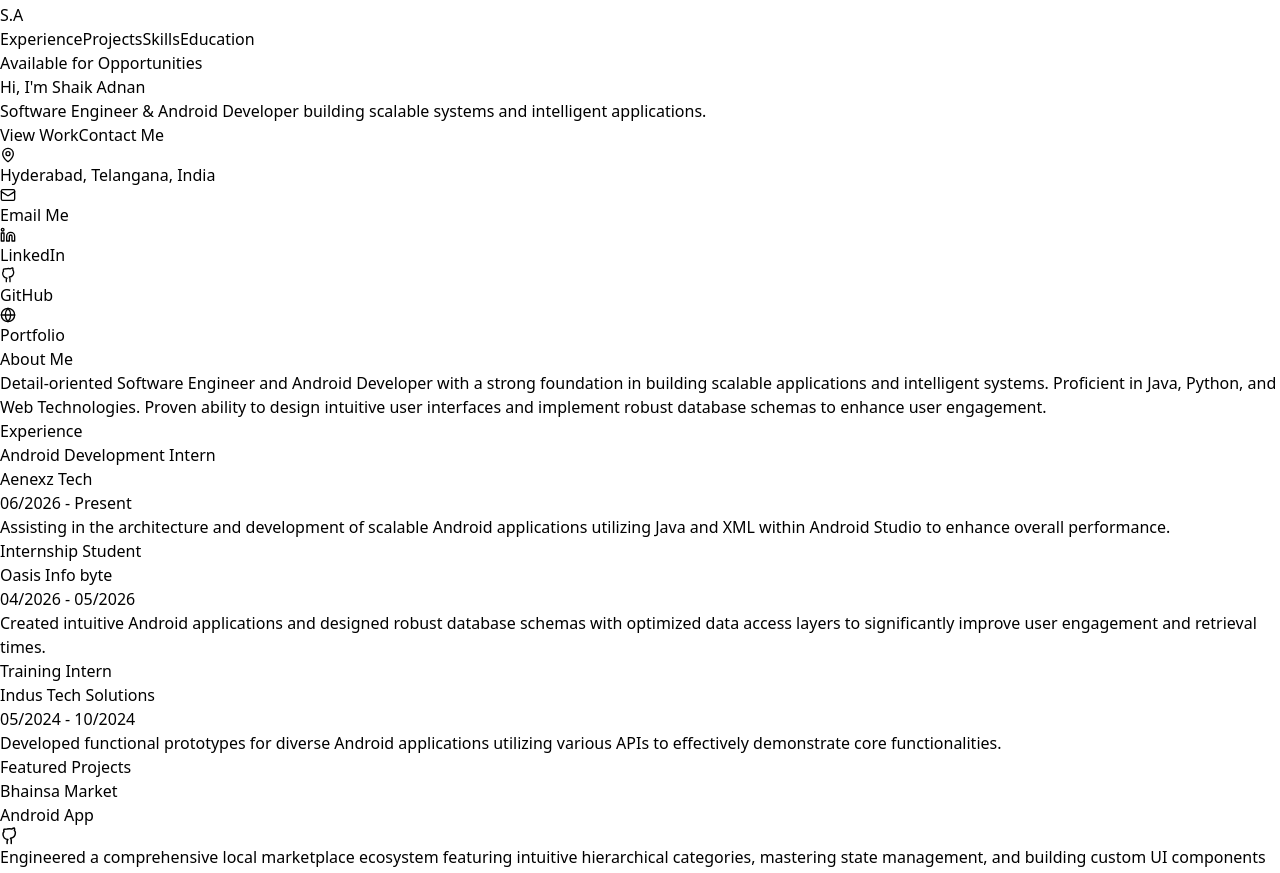
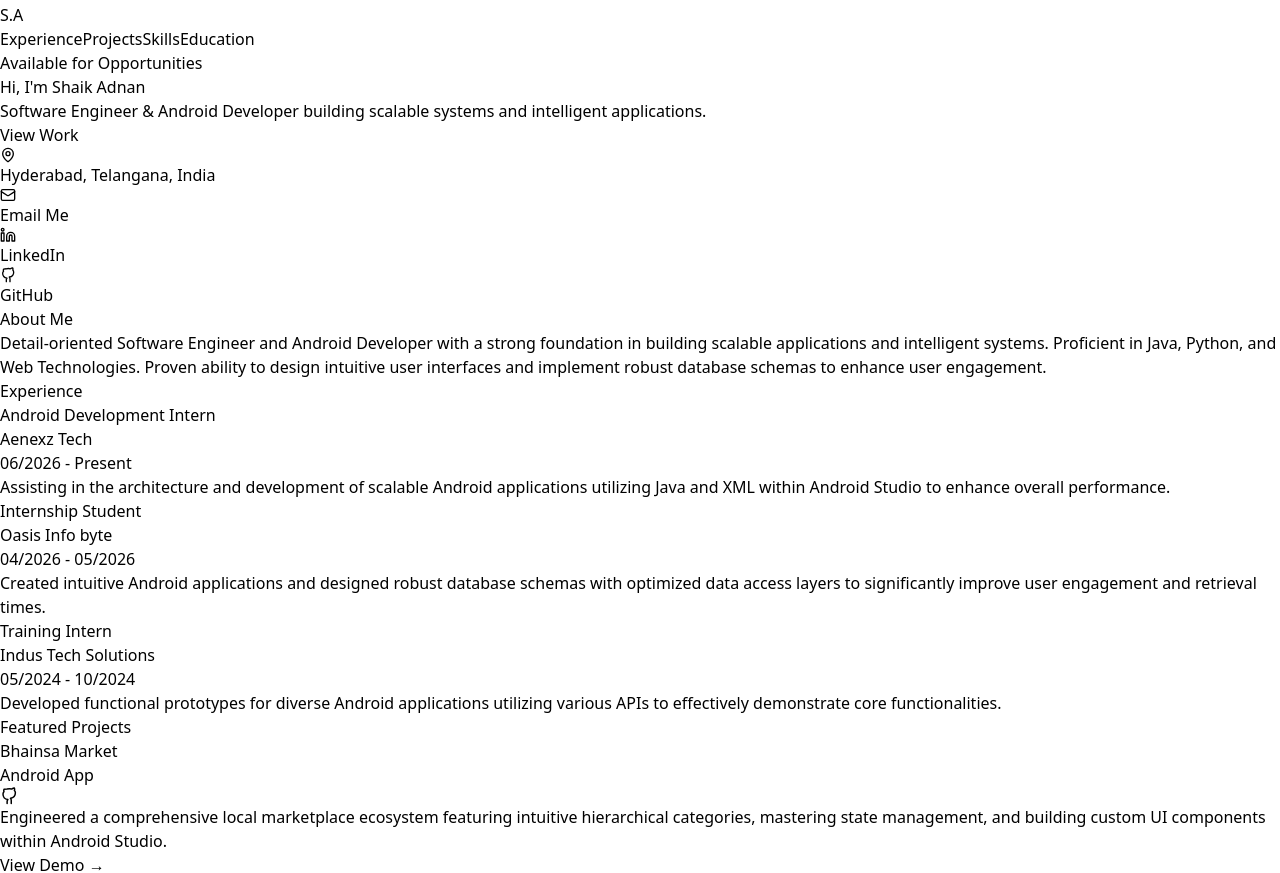
Before and after one commit to Shaikadnan5884/shaik-portfolio, a React (Vite) app: page / in a window 1280 px wide. Shown: the part 821-1694 px from the top of the page. Built offline with nearby package versions, Linux system fonts and the light colour scheme.

Commit message:
Update App.jsx

```diff
--- a/src/App.jsx
+++ b/src/App.jsx
@@ -347,11 +347,8 @@ export default function App() {
           </h2>
 
           <div className="flex flex-wrap gap-4 mb-12">
-            <a href="#projects" className="px-8 py-3 bg-gradient-to-r from-cyan-500 to-blue-600 text-white rounded-lg font-medium hover:shadow-[0_0_20px_rgba(34,211,238,0.4)] transition-all transform hover:-translate-y-1">
+            <a href="#experience" className="px-8 py-3 bg-gradient-to-r from-cyan-500 to-blue-600 text-white rounded-lg font-medium hover:shadow-[0_0_20px_rgba(34,211,238,0.4)] transition-all transform hover:-translate-y-1">
               View Work
-            </a>
-            <a href={`mailto:${PORTFOLIO_DATA.contact.email}`} className="px-8 py-3 bg-slate-800/50 border border-slate-600 text-white rounded-lg font-medium hover:bg-slate-700 hover:border-slate-500 backdrop-blur-sm transition-all transform hover:-translate-y-1">
-              Contact Me
             </a>
           </div>
 
@@ -360,8 +357,7 @@ export default function App() {
             <a href={`mailto:${PORTFOLIO_DATA.contact.email}`} className="flex items-center gap-2 hover:text-cyan-400 transition-colors"><Mail size={16} /> Email Me</a>
             <a href={PORTFOLIO_DATA.contact.linkedin} target="_blank" rel="noreferrer" className="flex items-center gap-2 hover:text-cyan-400 transition-colors"><LinkedinIcon size={16} /> LinkedIn</a>
             <a href={PORTFOLIO_DATA.contact.github} target="_blank" rel="noreferrer" className="flex items-center gap-2 hover:text-cyan-400 transition-colors"><GithubIcon size={16} /> GitHub</a>
-            <a href={PORTFOLIO_DATA.contact.portfolio} target="_blank" rel="noreferrer" className="flex items-center gap-2 hover:text-cyan-400 transition-colors"><Globe size={16} /> Portfolio</a>
-          </div>
+            </div>
         </div>
 
         {/* Summary */}
```
